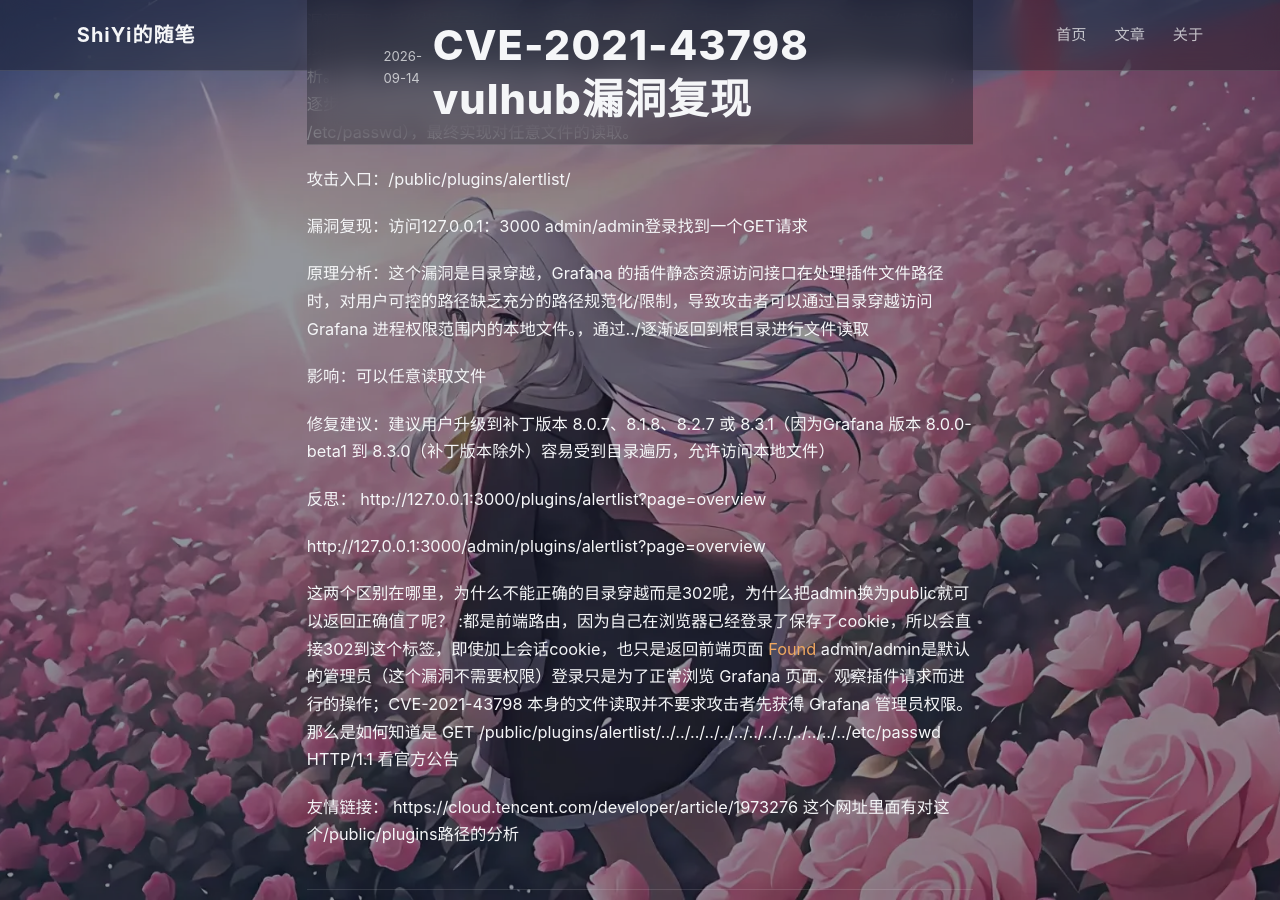
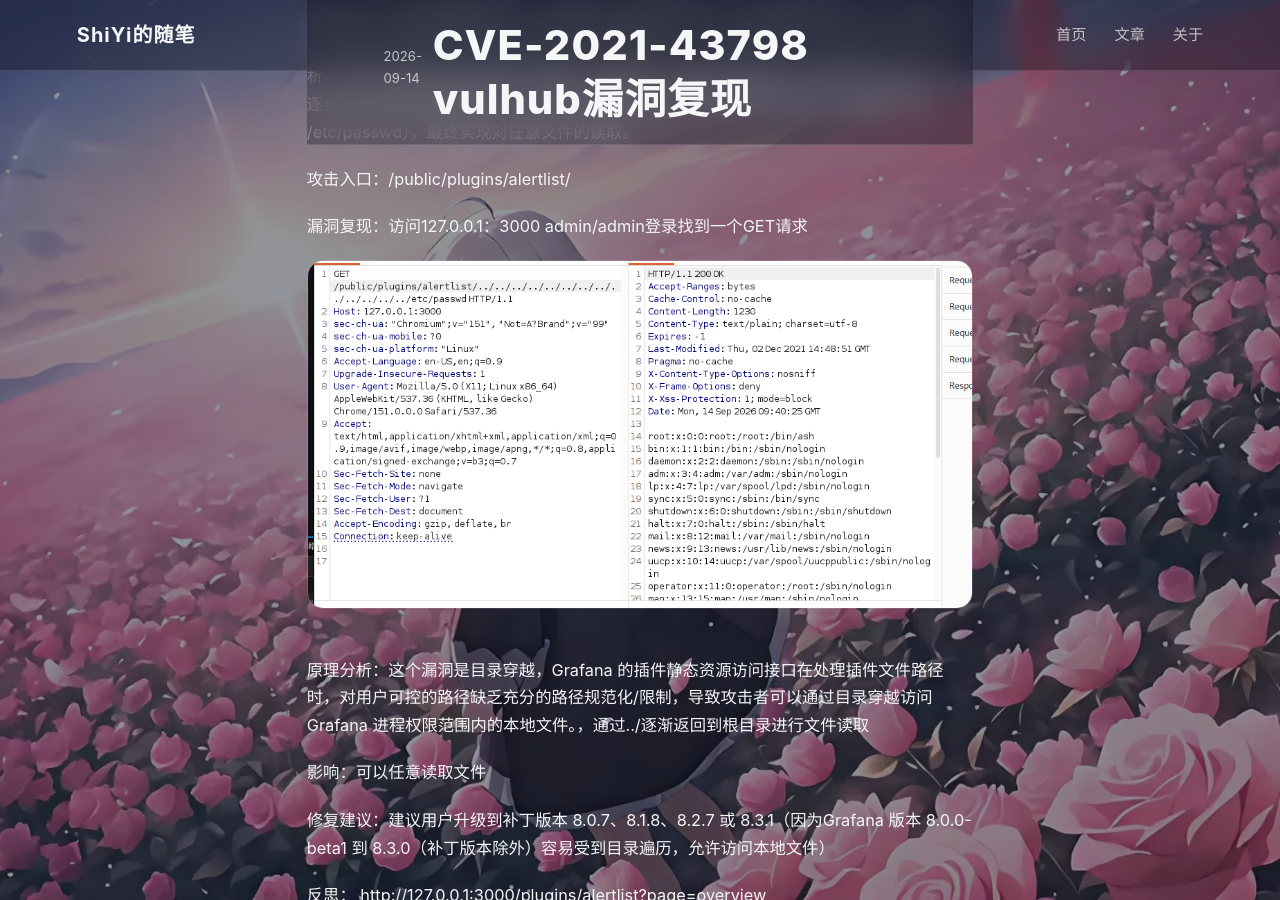
Before and after one commit to shiyi1799/shiyi1799.github.io, a Jekyll site: the page built from _posts/2026-09-14-CVE-2021-43798复现.md, in a window 1280 px wide and 900 px high, scrolled down 409 px. Built offline with Jekyll 4.4.1, drawn with Linux system fonts in a browser that asks for light colours.

Commit message:
Update 2026-09-14-CVE-2021-43798复现.md

```diff
--- a/_posts/2026-09-14-CVE-2021-43798复现.md
+++ b/_posts/2026-09-14-CVE-2021-43798复现.md
@@ -14,7 +14,7 @@
 
 漏洞复现：访问127.0.0.1：3000
          admin/admin登录找到一个GET请求
-
+        ![CVE-2021-43798 漏洞复现截图](/images/CVE-2021-43798.png)
 
 原理分析：这个漏洞是目录穿越，Grafana 的插件静态资源访问接口在处理插件文件路径时，对用户可控的路径缺乏充分的路径规范化/限制，导致攻击者可以通过目录穿越访问 Grafana 进程权限范围内的本地文件。，通过../逐渐返回到根目录进行文件读取
 
```
